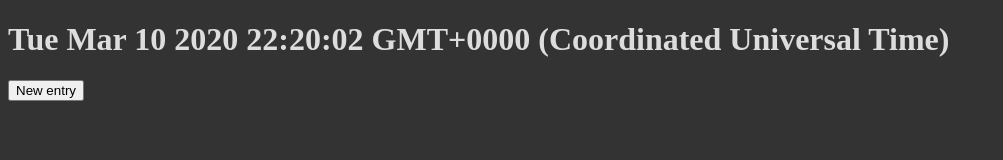
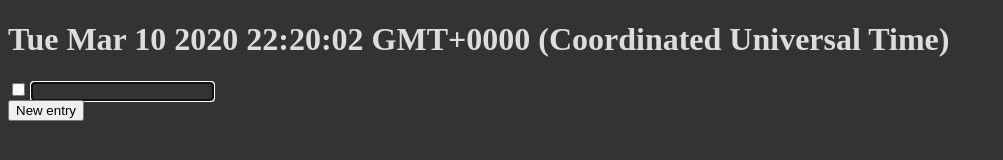
Before and after one commit to simonewebdesign/snip, a website: page index.html in a window 1280 px wide. Both pictures are taken after a click on the button "New entry". Shown: the whole page, without its empty margins (0-1003 px from the left). Drawn offline with Linux system fonts and the light colour scheme.

Commit message:
Fix rank bug

```diff
--- a/index.html
+++ b/index.html
@@ -33,7 +33,7 @@
 
         // Attach event listener to newEntryBtn
         document.getElementById('newEntryBtn').addEventListener('click', event => {
-            const lastRank = parseInt(entries.slice(-1) && entries.slice(-1)[0].rank)
+            const lastRank = parseInt(entries.slice(-1) && entries.slice(-1)[0] && entries.slice(-1)[0].rank)
             const newEntry = {
                 title: '',
                 completed: false,
```
